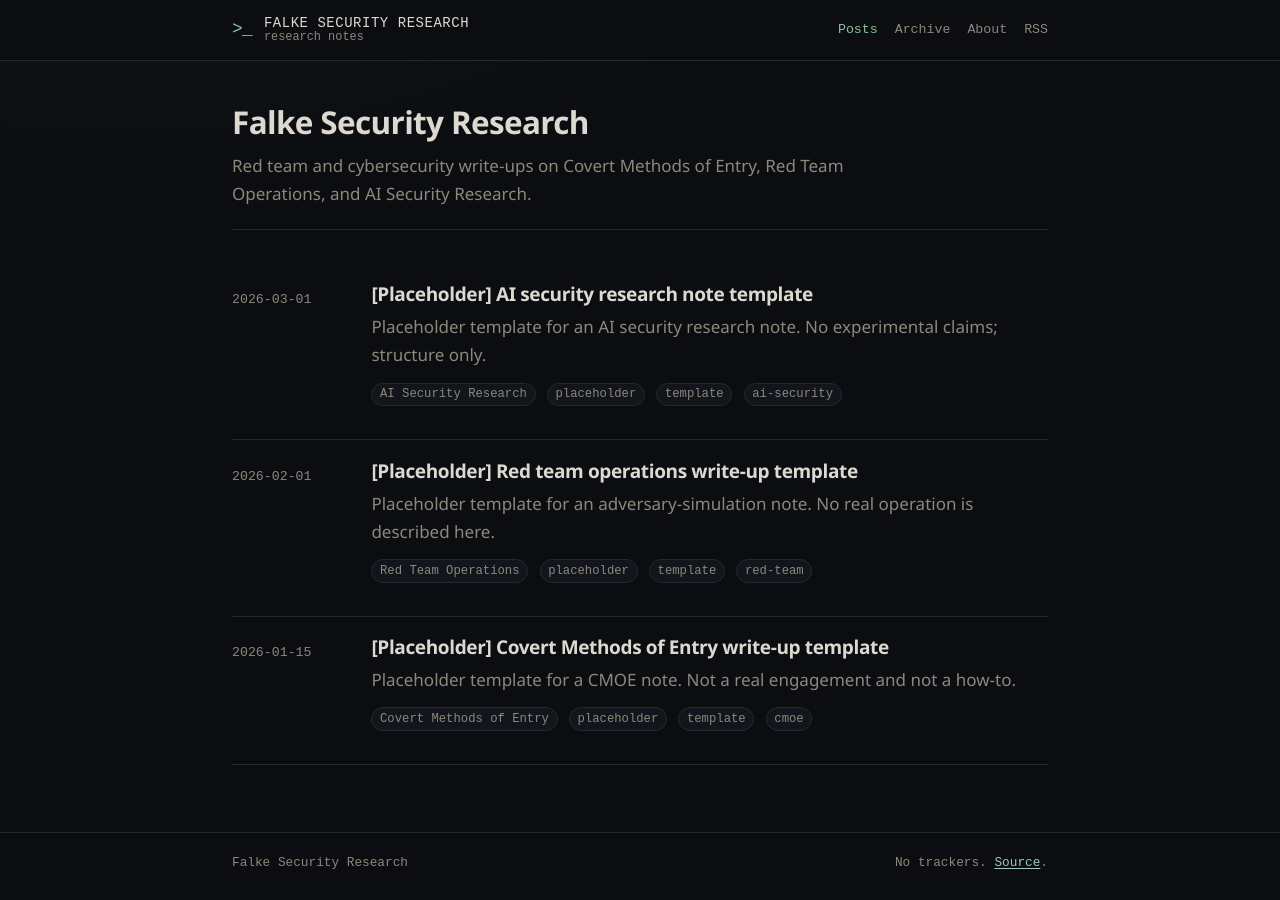
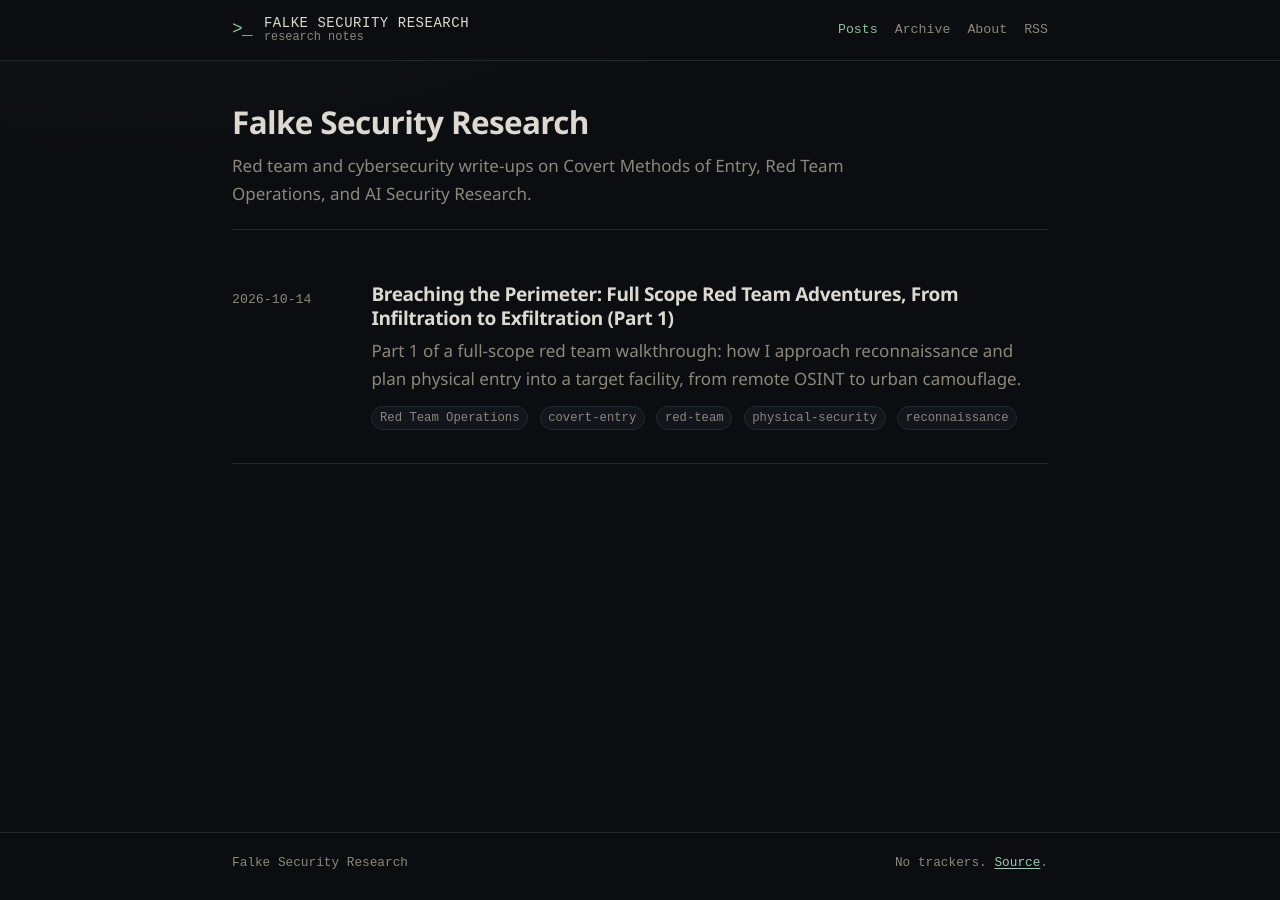
Before and after one commit to crpr777/Falke-Security-Research, a Jekyll site: the page built from index.md, in a window 1280 px wide. Built offline with Jekyll 4.4.1, drawn with Linux system fonts in a browser that asks for light colours; part of the change alters nothing that is shown.

Commit message:
Publish Breaching the Perimeter Part 1 write-up
Add the authorized red team reconnaissance post and its images,
map the category to Red Team Operations, and remove the three
placeholder sample posts. Keep _templates/post.md.

Co-authored-by: crpr777 <crpr777@users.noreply.github.com>

````diff
--- a/_posts/2026-01-15-placeholder-covert-methods-of-entry.md
+++ /dev/null
@@ -1,37 +0,0 @@
----
-layout: post
-title: "[Placeholder] Covert Methods of Entry write-up template"
-date: 2026-01-15 12:00:00 +0000
-categories:
-  - Covert Methods of Entry
-tags:
-  - placeholder
-  - template
-  - cmoe
-summary: "Placeholder template for a CMOE note. Not a real engagement and not a how-to."
----
-
-<p class="placeholder-note">Placeholder template — replace this file. It does not describe a real job, a live target, or a method of unauthorized entry.</p>
-
-Use this shape for authorized physical-security research notes. Keep scope, permission, and defensive takeaways at the top so a reader knows what they are looking at.
-
-## Suggested sections
-
-1. **Authorization and scope** — who asked for the work, what was in bounds, what was not
-2. **Environment (sanitized)** — facility type, relevant constraints, no client identifiers unless you intend to publish them
-3. **Observations** — what was tested, at a level you are willing to put on a public page
-4. **Detection and control notes** — what would have logged, delayed, or stopped the path
-5. **Follow-ups** — tickets, design changes, or questions still open
-
-## Example metadata block
-
-Useful in the lab notebook; strip anything sensitive before publishing.
-
-```yaml
-engagement: "lab / authorized only"
-topic: covert-methods-of-entry
-status: draft
-classification: public-template
-```
-
-Delete this post once a real write-up exists, or move the structure into `_templates/post.md` and keep using that.
--- a/_posts/2026-02-01-placeholder-red-team-operations.md
+++ /dev/null
@@ -1,37 +0,0 @@
----
-layout: post
-title: "[Placeholder] Red team operations write-up template"
-date: 2026-02-01 12:00:00 +0000
-categories:
-  - Red Team Operations
-tags:
-  - placeholder
-  - template
-  - red-team
-summary: "Placeholder template for an adversary-simulation note. No real operation is described here."
----
-
-<p class="placeholder-note">Placeholder template — replace this file. This is not an after-action report from a real operation.</p>
-
-A public red team note usually needs a tighter scope than the internal report. Write for someone who was not in the room: objective, path at a high level, what failed, and what the blue team can reuse.
-
-## Suggested sections
-
-- **Objective** — the question the exercise was meant to answer
-- **Rules of engagement** — time box, data handling, stop conditions
-- **Narrative** — a short timeline, not a dump of every command
-- **Detections** — what fired, what should have fired, what you would tune
-- **Recommendations** — a short list, each tied to an observation
-
-## Example command log styling
-
-Keep command samples short and generic. This is formatting only:
-
-```bash
-# lab example — not from a live network
-date -u
-whoami
-echo "document the step, then the evidence, then the detection"
-```
-
-Link related CMOE or AI-security posts from here when a campaign spans topics.
--- a/_posts/2026-03-01-placeholder-ai-security-research.md
+++ /dev/null
@@ -1,43 +0,0 @@
----
-layout: post
-title: "[Placeholder] AI security research note template"
-date: 2026-03-01 12:00:00 +0000
-categories:
-  - AI Security Research
-tags:
-  - placeholder
-  - template
-  - ai-security
-summary: "Placeholder template for an AI security research note. No experimental claims; structure only."
----
-
-<p class="placeholder-note">Placeholder template — replace this file. It contains no experimental results and no claims about a real model, product, or deployment.</p>
-
-AI security posts on this site should be reproducible enough for a skeptical reader: threat model, setup, what you measured, and what you are *not* claiming.
-
-## Suggested sections
-
-| Section | What belongs here |
-| --- | --- |
-| Threat model | Actor, access, and the failure you care about |
-| Setup | Model/tooling versions, harness, dataset |
-| Method | What you ran, including negative cases |
-| Results | Numbers and examples, clearly labeled as lab data |
-| Limits | What the experiment does not show |
-
-## Example snippet
-
-Use fenced blocks for harness fragments. Swap in real code when you have it.
-
-```python
-# lab example — placeholder harness fragment
-def evaluate(cases):
-    """Return pass/fail for each case. Fill in a real checker later."""
-    return [{"id": c["id"], "passed": None} for c in cases]
-
-
-if __name__ == "__main__":
-    print(evaluate([{"id": "t01"}]))
-```
-
-State assumptions in prose, not in the title. If a finding depends on a vendor default, say so.
--- /dev/null
+++ b/_posts/2026-10-14-breaching-the-perimeter-part-1.md
@@ -0,0 +1,55 @@
+---
+layout: post
+title: "Breaching the Perimeter: Full Scope Red Team Adventures, From Infiltration to Exfiltration (Part 1)"
+date: 2026-10-14 12:00:00 +0000
+categories:
+  - Red Team Operations
+tags:
+  - covert-entry
+  - red-team
+  - physical-security
+  - reconnaissance
+summary: "Part 1 of a full-scope red team walkthrough: how I approach reconnaissance and plan physical entry into a target facility, from remote OSINT to urban camouflage."
+---
+
+In this post I will cover the methods I have used in live environments that have allowed me to break into organizations both physically and digitally. I have been a Red Team operator for about 13 years and have been exposed to various types of facilities, often tasked with breaking into warehouses, skyscrapers, corporate offices of various sizes, banks, and other secure facilities. Much of this work has been enabled by a team of operators, mentors who guided me and helped me watch for cameras and gave feedback, and organizations kind enough to give me the opportunity to break into their environments.
+
+> All of the work described here was performed under explicit legal authorization as part of sanctioned red team engagements.
+
+Engagements often begin with just an organization name, a target facility, and the proper legal authorizations. We will begin this journey with how I approach reconnaissance for a given organization and facility. For this example we can use Harbour Centre in Vancouver.
+
+![Harbour Centre, Vancouver]({{ '/assets/img/breaching-the-perimeter-part-1/01-harbour-centre.png' | relative_url }})
+
+Now that we have a target facility, we can use public sources such as Google Maps, YouTube, realty sites, and other sources to identify easy entry points, information on security measures, and the organizations within this facility so that we can build backstories to use if questioned.
+
+Google Maps street view is a great source for remote physical reconnaissance on targets prior to on-site reconnaissance and surveillance. Using Google Maps we can rapidly identify entry points used by everyday visitors and entrances that would be of interest to me as an attacker, specifically emergency exit stairwells.
+
+![Emergency exit stairwell spotted in street view]({{ '/assets/img/breaching-the-perimeter-part-1/02-emergency-exit.png' | relative_url }})
+
+![Entry point detail]({{ '/assets/img/breaching-the-perimeter-part-1/03-entry-detail.png' | relative_url }})
+
+![Entry point detail]({{ '/assets/img/breaching-the-perimeter-part-1/04-entry-detail2.png' | relative_url }})
+
+While these doors are commonly locked, I would target them with latch bypass techniques such as mica/plastic shims, or one of my favorite tools, the Seattle Rapid Access Tool (SEARAT). Once on site we would test each of these doors to see if any are left unlocked, what the surveillance and alarms look like, or whether there are easier entrances to compromise.
+
+Using realty sites we can also gather information such as how many floors the building has, the types of elevators used, information on security measures, and further validate the locations of stairwells and entrances.
+
+![Realty listing detail]({{ '/assets/img/breaching-the-perimeter-part-1/05-realty.png' | relative_url }})
+
+![Realty listing detail]({{ '/assets/img/breaching-the-perimeter-part-1/06-realty2.png' | relative_url }})
+
+We can also use this information to help inform our backstory. Perhaps we are just a lost student or teacher at Simon Fraser University, or an employee of one of the other major tenants.
+
+![Building tenants]({{ '/assets/img/breaching-the-perimeter-part-1/07-tenants.png' | relative_url }})
+
+Now that we have an idea of what some of the entrances look like and the organizations at this facility, we can select our urban camouflage; in other words, a proper disguise to blend into our environment. Posing as a teacher, I could wear an SFU hoodie, which gives me a reason to carry a book bag where I would stash all my covert entry tools. We can also bring some generic outfit changes, such as a hat to help cover our face from security cameras and a generic safety vest to change our entire look and masquerade as a contractor doing work on the facility.
+
+![Urban camouflage option]({{ '/assets/img/breaching-the-perimeter-part-1/08-camo1.png' | relative_url }})
+
+![Urban camouflage option]({{ '/assets/img/breaching-the-perimeter-part-1/09-camo2.png' | relative_url }})
+
+![Urban camouflage option]({{ '/assets/img/breaching-the-perimeter-part-1/10-camo3.png' | relative_url }})
+
+Now that we have an idea of our target and how we would blend into the environment, we can get started on all our paths for entry, physical, digital, or a combination of both, beginning with low-tech and proximity methods and gradually escalating into more technical methods.
+
+*Part 2, covering the tools of the trade and the entry techniques themselves, is coming soon.*
--- a/assets/css/main.css
+++ b/assets/css/main.css
@@ -313,6 +313,11 @@ h3 {
 .prose img {
   max-width: 100%;
   height: auto;
+  display: block;
+  margin: 1.4rem 0;
+  border: 1px solid var(--border);
+  border-radius: var(--radius);
+  background: var(--bg-elev);
 }
 
 .placeholder-note {
````
Also changed, not shown: assets/img/breaching-the-perimeter-part-1/02-emergency-exit.png (added), assets/img/breaching-the-perimeter-part-1/03-entry-detail.png (added), assets/img/breaching-the-perimeter-part-1/04-entry-detail2.png (added), assets/img/breaching-the-perimeter-part-1/05-realty.png (added), assets/img/breaching-the-perimeter-part-1/06-realty2.png (added), assets/img/breaching-the-perimeter-part-1/08-camo1.png (added), assets/img/breaching-the-perimeter-part-1/09-camo2.png (added), 3 other files.
